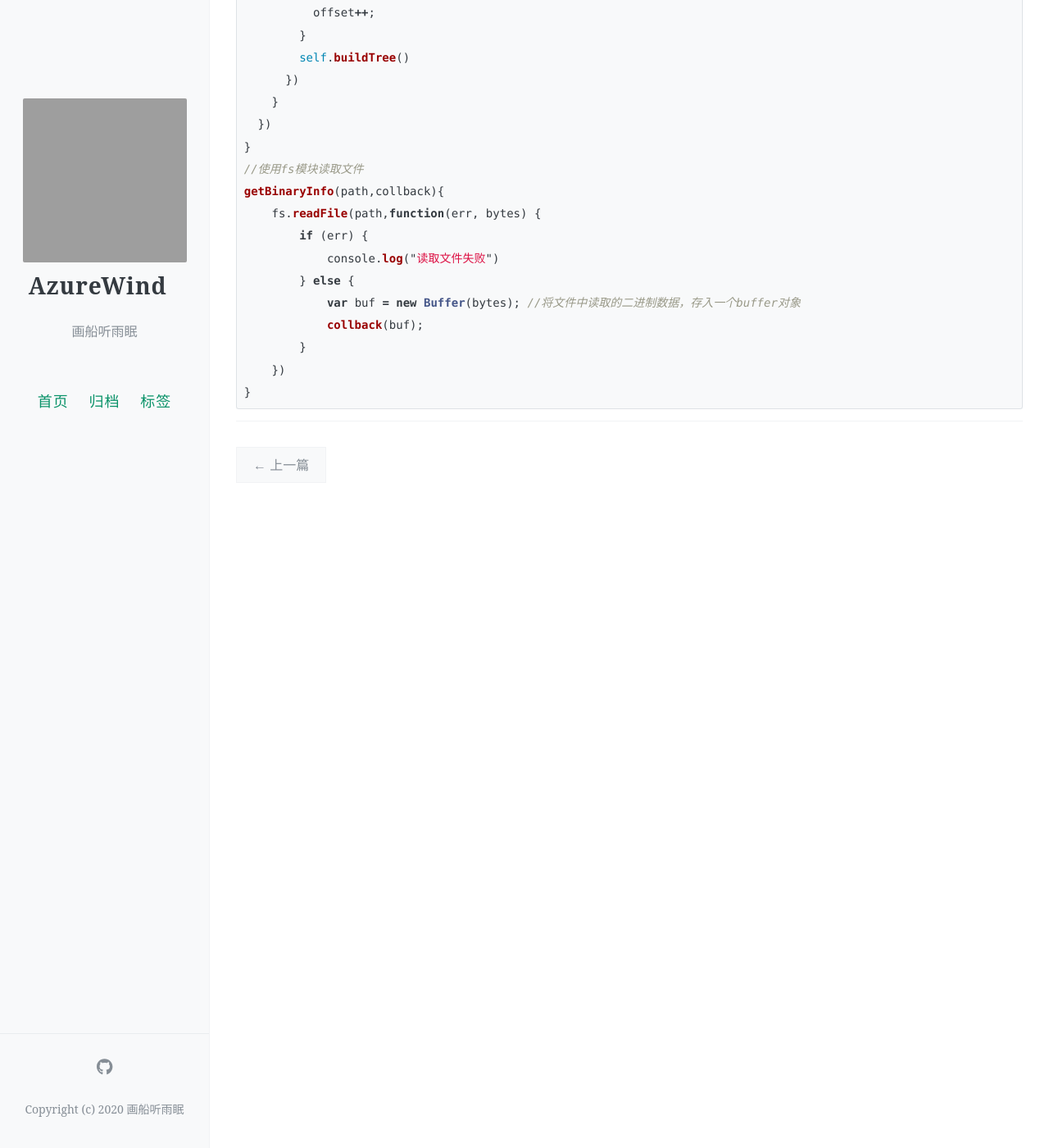
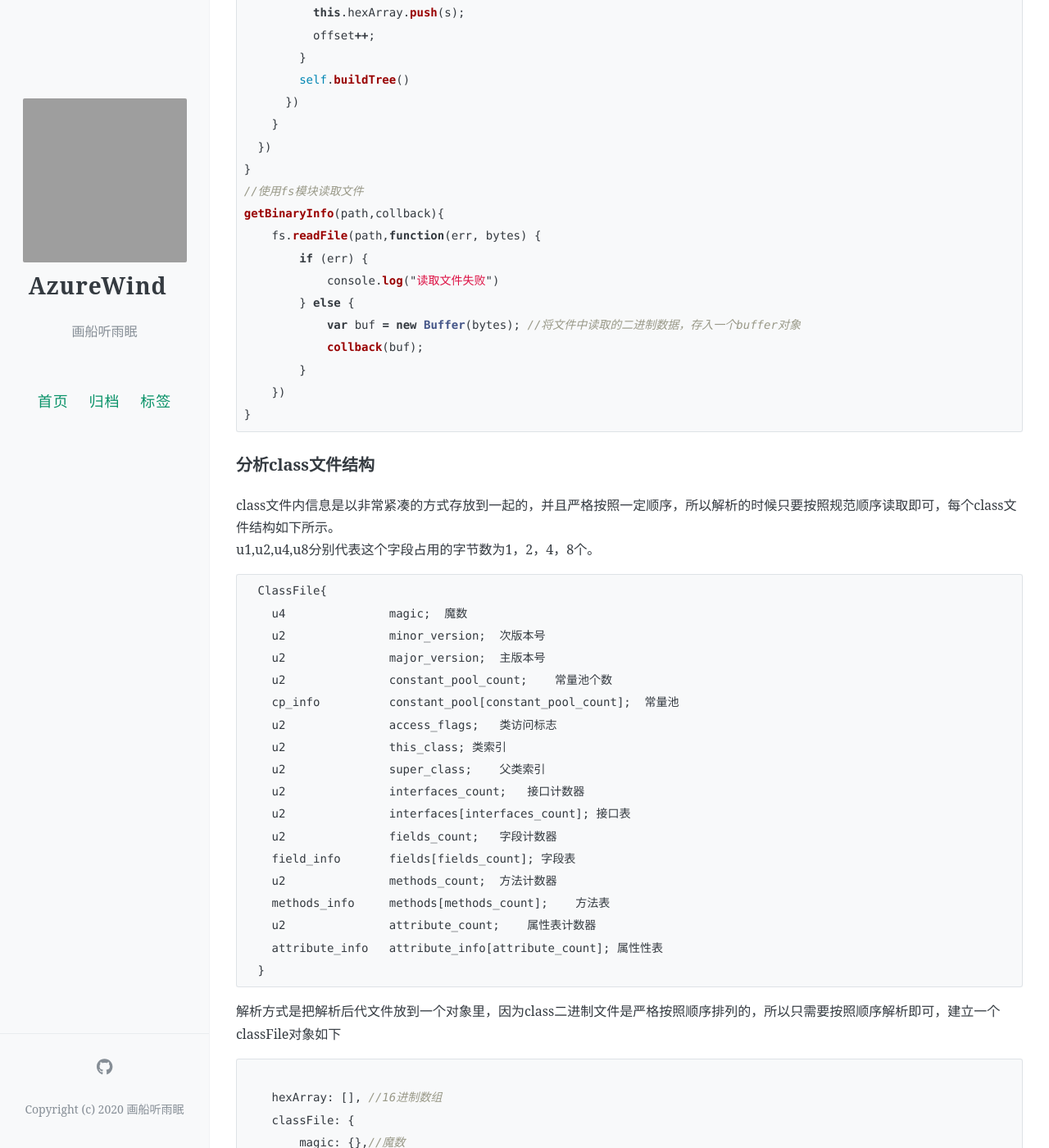
Before and after one commit to poison0/poison0.github.io, a Jekyll site: the page built from _posts/2021-01-05-classReader01.markdown, in a window 1280 px wide and 1400 px high, scrolled down 899 px. Shown: the whole window at 82% size. Built offline with Jekyll 4.4.1, drawn with Linux system fonts in a browser that asks for light colours; comment, search, counter and statistics services are not loaded; before the commit the page ends 1529 px from its top, so only the background shows below that; some of the changed text lies outside the part shown; grey boxes are pictures that could not be loaded.

Commit message:
class结构分析器

````diff
--- a/_posts/2020-09-18-book-Israel.markdown
+++ b/_posts/2020-09-18-book-Israel.markdown
@@ -28,6 +28,7 @@ comments: true
 恢复古代以色列的辉煌，结束漫长的、腐蚀人心的流散。现代以色列的复国之路的大戏就以此拉开了序幕。
 
 ## 屠杀
+1945年5月8日，德国无条件投降，4个月后的9月2日，第二次世界大战正式结束，，6000万人死于这场大战（占1940年人口的3%），包括死于大屠杀的600万犹太人（占犹太总人口的3%），
 
 ## 建国之梦
 
--- a/_posts/2021-01-05-classReader01.markdown
+++ b/_posts/2021-01-05-classReader01.markdown
@@ -11,13 +11,14 @@ NClassReader是一个图形化的class文件分析工具，功能和javap类似
 写这个的原因主要是因为要熟悉class文件结构。
 1 遵循java8jvm规范解析，java8以后的暂时没有添加，以后可能会加上。
 2 博客内容只包含如何解析class结构，不包含electron和相关依赖的使用方式，只包含逻辑代码。
-3 本文参考了《Java虚拟机规范（Java SE 8版）》《深入理解Java虚拟机（第3版）》
+3 本文参考了《Java虚拟机规范（Java SE 8版）》《深入理解Java虚拟机（第3版）》。
+4 选择前端来实现，是因为前端写页面比较简单，效果也要比java页面要好看。
 
 <!-- more -->
 
 ### 使用electron的 dialog 模块选择文件，并用node的fs模块读取文件二进制
-extensions表示扩展名，title是弹出框的title
-选中之后转成16进制的字符串数字，提供之后的解析使用
+extensions表示扩展名，title是弹出框的title。
+选中之后转成16进制的字符串数字，提供之后的解析使用。
 ```javascript
 //获取文件
 upload() {
@@ -55,3 +56,100 @@ getBinaryInfo(path,collback){
     })
 }
 ```
+### 分析class文件结构
+  class文件内信息是以非常紧凑的方式存放到一起的，并且严格按照一定顺序，所以解析的时候只要按照规范顺序读取即可，每个class文件结构如下所示。
+  u1,u2,u4,u8分别代表这个字段占用的字节数为1，2，4，8个。
+  ```
+  ClassFile{
+    u4               magic;  魔数
+    u2               minor_version;  次版本号
+    u2               major_version;  主版本号
+    u2               constant_pool_count;    常量池个数
+    cp_info          constant_pool[constant_pool_count];  常量池
+    u2               access_flags;   类访问标志
+    u2               this_class; 类索引
+    u2               super_class;    父类索引
+    u2               interfaces_count;   接口计数器
+    u2               interfaces[interfaces_count]; 接口表
+    u2               fields_count;   字段计数器
+    field_info       fields[fields_count]; 字段表
+    u2               methods_count;  方法计数器
+    methods_info     methods[methods_count];    方法表
+    u2               attribute_count;    属性表计数器
+    attribute_info   attribute_info[attribute_count]; 属性性表
+  }
+```
+解析方式是把解析后代文件放到一个对象里，因为class二进制文件是严格按照顺序排列的，所以只需要按照顺序解析即可，建立一个classFile对象如下
+```javascript
+
+    hexArray: [], //16进制数组
+    classFile: {
+        magic: {},//魔数
+        minor_version: {},//次版本号
+        major_version: {},//主版本号
+        constant_pool_count: {},//常量池个数
+        constant_pool: [],//常量池
+        access_flags: {},//类访问标志
+        this_class: {},//类索引
+        super_class: {},//父类索引
+        interfaces_count: {},//接口计数器
+        interfaces:[],//接口表
+        fields_count:{},//字段计数器
+        fields:[],//字段表
+        methods_count:{},//方法计数器
+        methods:[],//方法表
+        attribute_count: {},//属性表计数器
+        attribute_info:[]//属性表
+    },
+    readIndex: 0,//解析时读取的指针
+```
+按照顺序执行，每读取一个字节，指针就加一，指针始终指向下一个待读的字节。
+
+创建一个函数用来读取固定长度字节，并生成一个固定的对象返回，读取对象时只需要调用此方法即可。
+
+```javascript
+ //获取u1，u2，u4，u8字段
+getUFields(type, typeName, value) {
+    let start = this.readIndex;
+    let array = this.hexArray;
+    let u = {
+        startIndex: start,
+        endIndex: 1,
+        hexArray: [],
+        typeName: typeName,
+        type: "u1",
+        length: 1
+    };
+    switch (type) {
+        case 1:
+            u.hexArray = array.slice(start, start + 1)
+            u.endIndex = start + 1;
+            u.type = "u1";
+            this.readIndex += 1;
+            break
+        case 2:
+            u.hexArray = array.slice(start, start + 2)
+            u.endIndex = start + 2;
+            u.type = "u2";
+            this.readIndex += 2;
+            break
+        case 4:
+            u.hexArray = array.slice(start, start + 4)
+            u.endIndex = start + 4;
+            u.type = "u4";
+            this.readIndex += 4;
+            break
+        case 8:
+            u.hexArray = array.slice(start, start + 8)
+            u.endIndex = start + 8;
+            u.type = "u8";
+            this.readIndex += 8;
+            break
+    }
+    if (!value) {
+        //转成10进制值
+        u["value"] = Number(eval("0x" + u.hexArray.join("")).toString(10));
+    }
+    return u;
+},
+```
````
